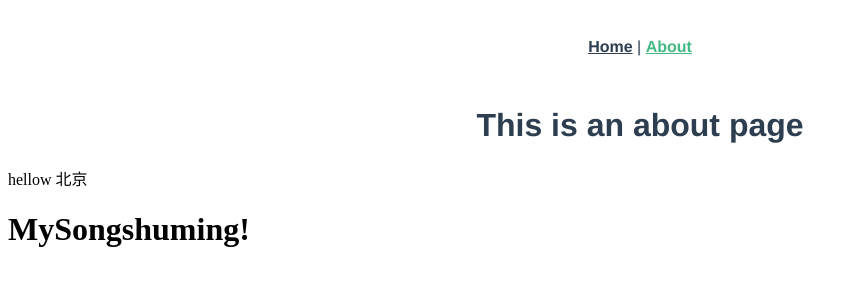
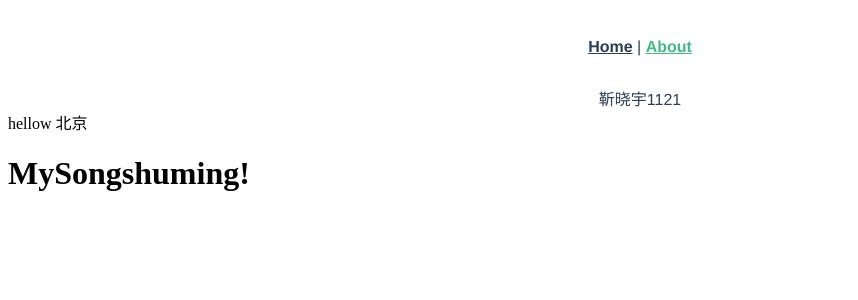
Before and after one commit to wei-qing/demo, a Vue app: page /about in a window 1280 px wide. Shown: the top 300 px of the page, without its empty margins (0-858 px from the left). Built offline with nearby package versions, Linux system fonts and the light colour scheme.

Commit message:
靳晓宇提交

```diff
--- a/src/views/About.vue
+++ b/src/views/About.vue
@@ -1,5 +1,5 @@
 <template>
   <div class="about">
-    <h1>This is an about page</h1>
+      靳晓宇1121
   </div>
 </template>
```
